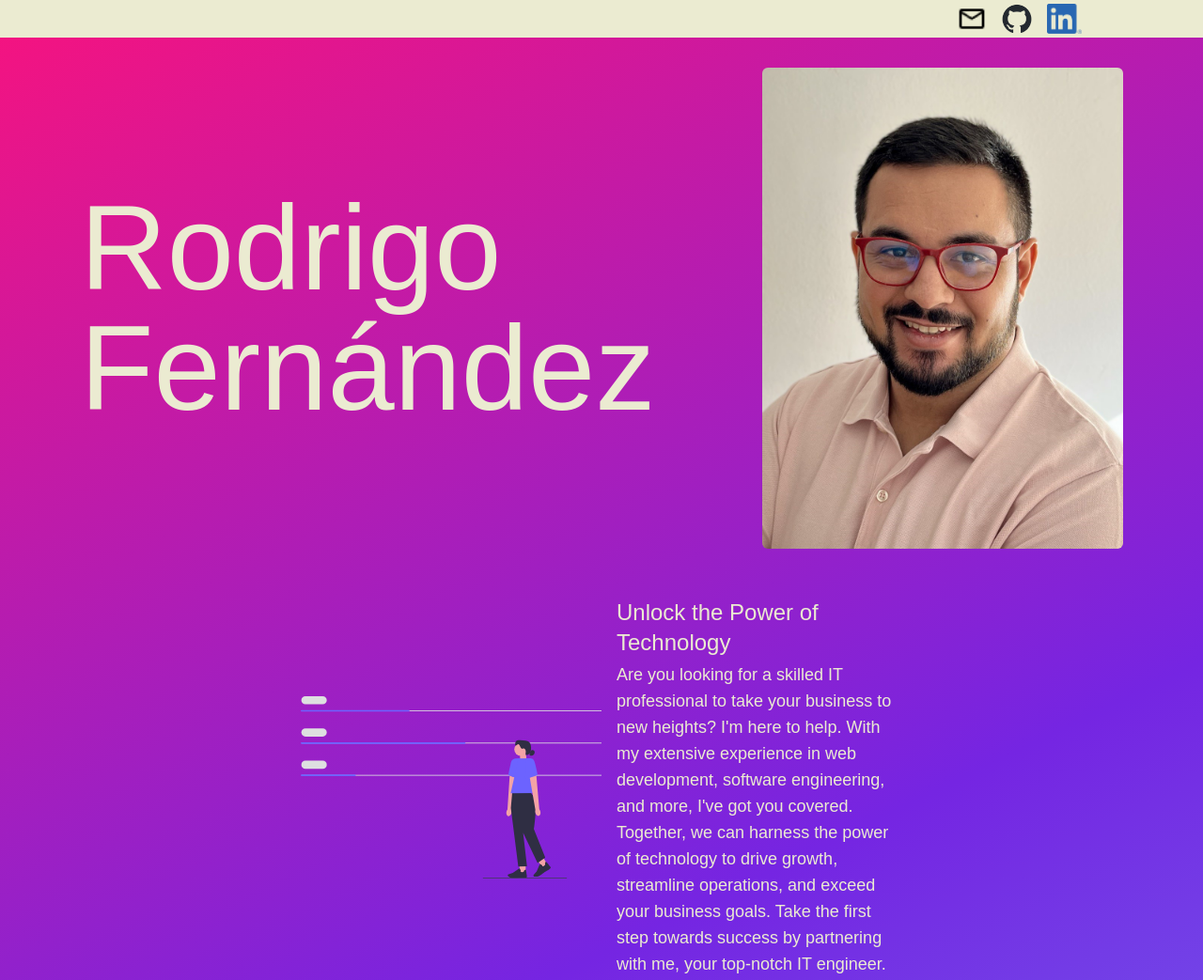
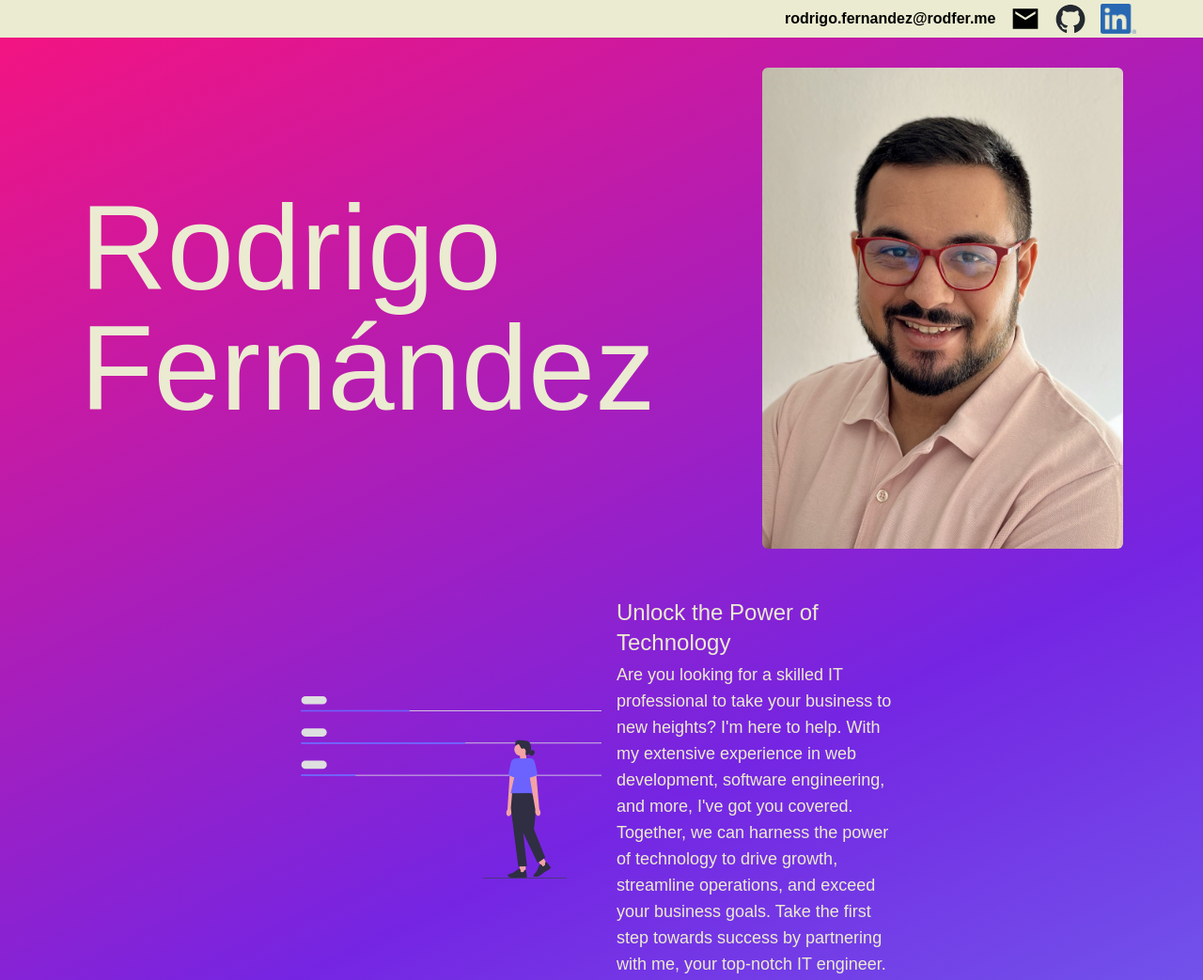
Before and after one commit to rodrigofndz/web, an Astro site: page / in a window 1280 px wide. Shown: the top 1043 px of the page at 94% size. Built offline with nearby package versions, Linux system fonts and the light colour scheme; Astro itself is replaced by a stand-in of ours.

Commit message:
astro update & 2024 upgrades

```diff
--- a/package.json
+++ b/package.json
@@ -10,8 +10,8 @@
     "astro": "astro"
   },
   "dependencies": {
-    "@astrojs/tailwind": "^5.0.2",
-    "astro": "^3.5.5",
-    "tailwindcss": "^3.0.24"
+    "@astrojs/tailwind": "^5.1.0",
+    "astro": "^4.3.3",
+    "tailwindcss": "^3.4.1"
   }
 }
--- a/src/pages/index.astro
+++ b/src/pages/index.astro
@@ -2,9 +2,8 @@
 import Layout from "../layouts/Layout.astro";
 import Section from "../components/Section.astro";
 import SkillList from "../components/SkillList.astro";
-import TimeLine from "../components/TimeLine.astro";
 
-import mail from '../assets/mail.png';
+import mail from '../assets/mail.svg';
 import github from '../assets/github-mark.png';
 import linkedin from '../assets/linkedin.png';
 import profile from '../assets/profile-photo.jpg';
@@ -13,6 +12,7 @@ import electricity from '../assets/undraw_electricity_k2ft.svg';
 import projections from '../assets/undraw_projections_re_ulc6.svg';
 import excavator from '../assets/excavator.gif';
 
+const email = 'rodrigo.fernandez@rodfer.me';
 const title1 = 'Unlock the Power of Technology';
 const title2 = 'Transform Your Digital Vision into Reality';
 const title3 = 'Stay Ahead of the Technology Curve';
@@ -42,23 +42,23 @@ const aboutme = `I'm an IT engineer who loves technology and enjoys messing with
 ---
 
 <Layout title="Home">
-    <header class="text-base color-beige flex justify-between items-center h-10 py-1">
-        <div class="w-1/5"></div>
-        <div class="w-2/5"></div>
-        <div class="flex align-center h-full">
+
+    <header class="text-base color-beige flex justify-between h-10 py-1">
+        <div class="w-3/5" />
+        <div class="flex items-center">
+            <p class="mr-2 text-center text-black font-semibold">{email}</p>
             <a href="mailto:rodrigo.fernandez@rodfer.me" class="h-full mx-2">
                 <img src={mail.src} class="h-full"/>
             </a>
             <a href="https://github.com/rodrigofndz" class="h-full mx-2">
                 <img src={github.src} class="h-full"/>
             </a>
-            <a href="https://www.linkedin.com/in/rodrigo-fernandez-sanchez-124299232/" class="h-full mx-2">
+            <a href="https://www.linkedin.com/in/rodrigo-fernandez-sanchez-124299232/" class="h-full ml-2 mr-1">
                 <img src={linkedin.src} class="h-full"/>
             </a>
         </div>
         <div />
     </header>
-
     <main class="flex flex-col justify-center items-center h-full">
         <div class="flex justify-around align-center w-full py-8">
             <div />
@@ -92,15 +92,13 @@ const aboutme = `I'm an IT engineer who loves technology and enjoys messing with
                 <img src={excavator.src} />
             </div>
         </div>
-        <div class="mx-auto w-2/4 mb-5 lg:mb-10">
-            <h2 class="text-2xl lg:text-5xl mb-3">Experience</h1>
-            <div class="flex justify-center">
-                <TimeLine pclass="mx-auto w-2/4 lg:mb-10"/>
-            </div>
-        </div>
     </main>
 
     <footer class="text-center my-2">
-        <p>© 2023 Rodrigo Fernández. All rights reserved.</p>
+        <p id="copyright"/>
     </footer>
 </Layout>
+
+<script>
+    document.getElementById('copyright').textContent = `© ${new Date().getFullYear()} Rodrigo Fernández. All rights reserved.`;
+</script>
```
Also changed, not shown: pnpm-lock.yaml, src/assets/mail.png (deleted), src/assets/mail.svg (added).
